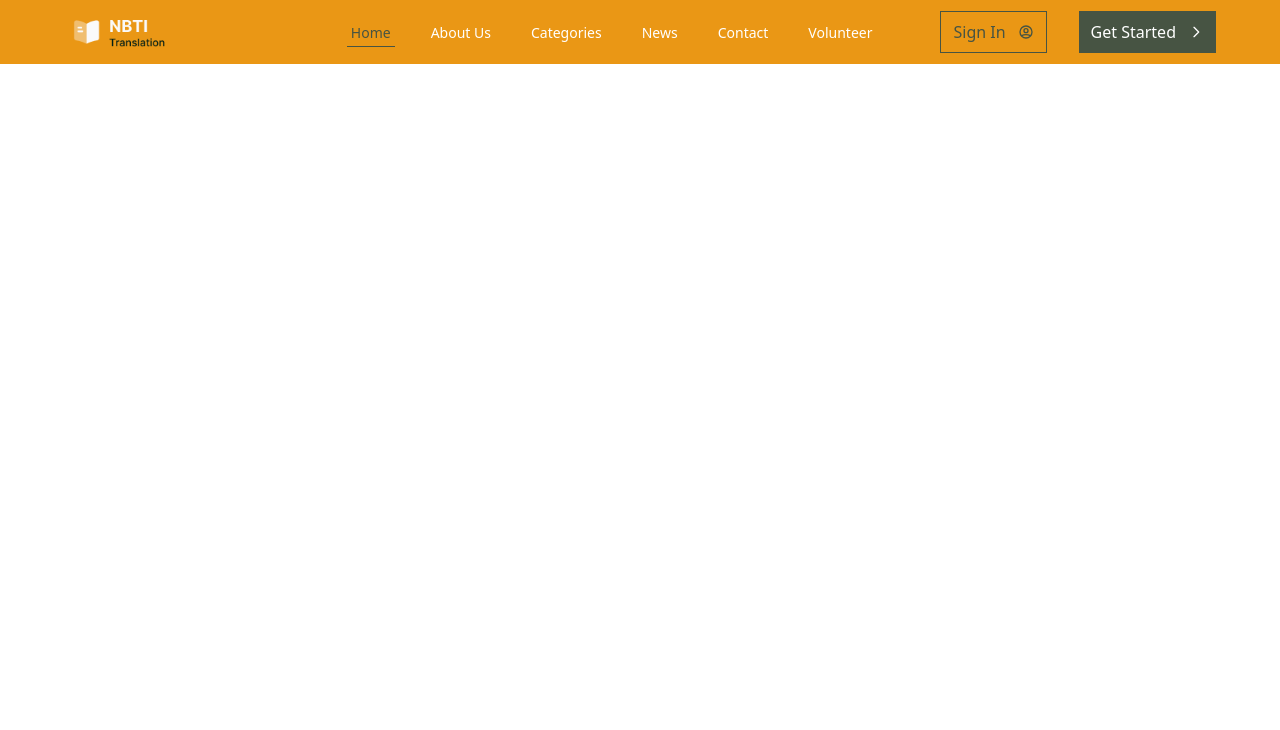
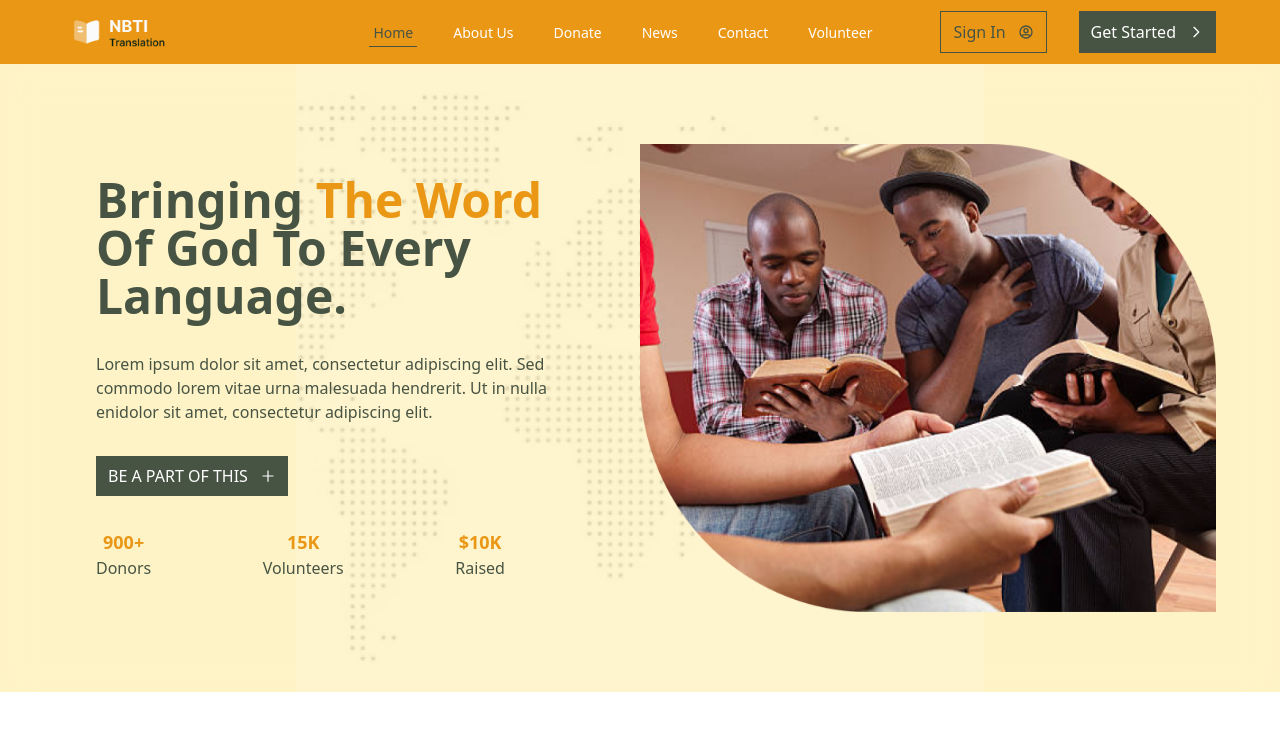
Before and after one commit to Bitrus-Dzakwa/NBTI-Project, a React (Vite) app: page / in a window 1280 px wide. Shown: the top 730 px of the page. Built offline with nearby package versions, Linux system fonts and the light colour scheme; the HTML template or start-up script is replaced by a standard one; a web font is replaced by a local one.

Commit message:
banner update

```diff
--- a/src/App.jsx
+++ b/src/App.jsx
@@ -1,5 +1,5 @@
 import { Routes, Route } from "react-router-dom";
-import { Home, About, Contact, Categories, News, Volunteer } from "./pages";
+import { Home, About, Contact, Donate, News, Volunteer } from "./pages";
 import { NavBar } from "./components";
 
 function App() {
@@ -9,7 +9,7 @@ function App() {
       <Routes>
         <Route path="/" element={<Home />} />
         <Route path="/about" element={<About />} />
-        <Route path="/categories" element={<Categories />} />
+        <Route path="/donate" element={<Donate />} />
         <Route path="/news" element={<News />} />
         <Route path="/contact" element={<Contact />} />
         <Route path="/volunteer" element={<Volunteer />} />
--- a/src/components/Banner.jsx
+++ b/src/components/Banner.jsx
@@ -1,5 +1,61 @@
+import { Link } from "react-router-dom";
+import Button from "./Button";
+import { AiOutlinePlus } from "react-icons/ai";
+
+import bgImg from "../assets/image11.png";
+import bannerImage from "../assets/image9.png";
+
 function Banner() {
-  return <header className="h-90 w-full bg-black"></header>;
+  return (
+    <header className="w-full bg-amber-100 md:grid flex flex-col md:grid-cols-2 relative md:py-20 md:px-16">
+      <img
+        src={bgImg}
+        alt="backImage"
+        className="w-full h-full bg-left bg-no-repeat bg-contain object-contain absolute z-1 backdrop-blur-lg"
+      />
+      <div className="p-8 order-last md:order-1 z-10 md:w-[90%]">
+        <h1 className="capitalize text-greengray-900 text-4xl md:text-5xl  font-semibold">
+          Bringing <span className="text-yellowy-900">the word</span> of God to
+          every language.
+        </h1>
+        <p className="text-sm md:text-base text-greengray-900 mt-6 md:mt-8 ">
+          Lorem ipsum dolor sit amet, consectetur adipiscing elit. Sed commodo
+          lorem vitae urna malesuada hendrerit. Ut in nulla enidolor sit amet,
+          consectetur adipiscing elit.
+        </p>
+        <div className="mt-6 md:mt-8 w-fit">
+          <Link to="/bePart">
+            <Button
+              title="BE A PART OF THIS"
+              isBg={true}
+              icon={<AiOutlinePlus />}
+            />
+          </Link>
+        </div>
+        <div className="flex justify-between items-center md:w-[90%] mt-6 md:mt-8">
+          <div className="flex flex-col justify-center items-center">
+            <h3 className="text-yellowy-900 font-bold text-lg">900+</h3>
+            <p className="text-greengray-900">Donors</p>
+          </div>
+          <div className="flex flex-col justify-center items-center">
+            <h3 className="text-yellowy-900 font-bold text-lg">15K</h3>
+            <p className="text-greengray-900">Volunteers</p>
+          </div>
+          <div className="flex flex-col justify-center items-center">
+            <h3 className="text-yellowy-900 font-bold text-lg">$10K</h3>
+            <p className="text-greengray-900">Raised</p>
+          </div>
+        </div>
+      </div>
+      <div className="md:order-2 z-10">
+        <img
+          src={bannerImage}
+          alt="bannerImage"
+          className="w-full h-full object-fill bg-contain"
+        />
+      </div>
+    </header>
+  );
 }
 
 export default Banner;
--- /dev/null
+++ b/src/components/BgSection.jsx
@@ -0,0 +1,20 @@
+function BgSection({ children, bgColor, bgImg, position }) {
+  return (
+    <section
+      className="w-full relative"
+      style={{
+        backgroundColor: `${bgColor}`,
+        backgroundPosition: `${position}`,
+      }}
+    >
+      <img
+        src={bgImg}
+        alt="backImage"
+        className="w-full h-full object-cover absolute"
+      />
+      {children}
+    </section>
+  );
+}
+
+export default BgSection;
--- a/src/components/MobileNav.jsx
+++ b/src/components/MobileNav.jsx
@@ -40,13 +40,13 @@ function MobileNav({ setIsMenuOpen }) {
         </li>
         <li>
           <NavLink
-            to="/categories"
+            to="/donate"
             onClick={() => {
               setIsMenuOpen(false);
             }}
             className={({ isActive }) => (isActive ? active : notActive)}
           >
-            Categories
+            Donate
           </NavLink>
         </li>
         <li>
--- a/src/components/NavBar.jsx
+++ b/src/components/NavBar.jsx
@@ -21,12 +21,12 @@ function NavBar() {
     return () => window.removeEventListener("scroll", transitionNavBar);
   }, []);
 
-  const nav = "py-2 w-full h-50 z-10";
-  const nav__grey = "bg-yellowy-900";
-  const nav__black = "bg-[#EA9715]";
+  const nav = "py-2 w-full h-50 z-10 ";
+  const nav__grey = "bg-yellowy-900 sticky";
+  const nav__black = "bg-[#EA9715] fixed top-0 left-0 shadow-lg z-50";
 
   return (
-    <div className="sticky top-0 flex w-full">
+    <div className="w-full relative">
       <nav className={`${nav} ${!show && nav__grey} ${show && nav__black}`}>
         <div className="flex justify-between items-center w-[90%] mx-auto">
           <Link to="/">
--- a/src/components/NavLinks.jsx
+++ b/src/components/NavLinks.jsx
@@ -32,10 +32,10 @@ function NavLinks() {
           </li>
           <li>
             <NavLink
-              to="/categories"
+              to="/donate"
               className={({ isActive }) => (isActive ? active : notActive)}
             >
-              Categories
+              Donate
             </NavLink>
           </li>
           <li>
--- a/src/components/index.js
+++ b/src/components/index.js
@@ -3,3 +3,4 @@ export { default as Button } from "./Button";
 export { default as NavLinks } from "./NavLinks";
 export { default as MobileNav } from "./MobileNav";
 export { default as Banner } from "./Banner";
+export { default as BgSection } from "./BgSection";
--- a/src/pages/Categories.jsx
+++ /dev/null
@@ -1,5 +0,0 @@
-function Categories() {
-  return <div>Categories</div>;
-}
-
-export default Categories;
--- /dev/null
+++ b/src/pages/Donate.jsx
@@ -0,0 +1,5 @@
+function Donate() {
+  return <div>Donate</div>;
+}
+
+export default Donate;
--- a/src/pages/index.js
+++ b/src/pages/index.js
@@ -2,5 +2,5 @@ export { default as Home } from "./Home";
 export { default as About } from "./About";
 export { default as Contact } from "./Contact";
 export { default as News } from "./News";
-export { default as Categories } from "./Categories";
+export { default as Donate } from "./Donate";
 export { default as Volunteer } from "./Volunteer";
--- a/tailwind.config.js
+++ b/tailwind.config.js
@@ -18,6 +18,9 @@ export default {
           900: "#475443",
         },
       },
+      backgroundImage: {
+        banner: "url('/image11.png')",
+      },
     },
   },
   plugins: [],
```
Also changed, not shown: public/image11.png (added), src/assets/image9.png (added).
